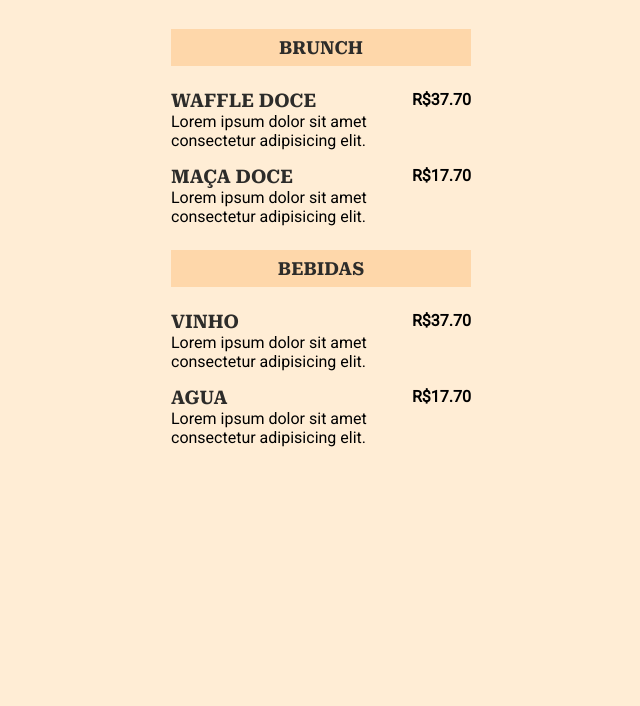
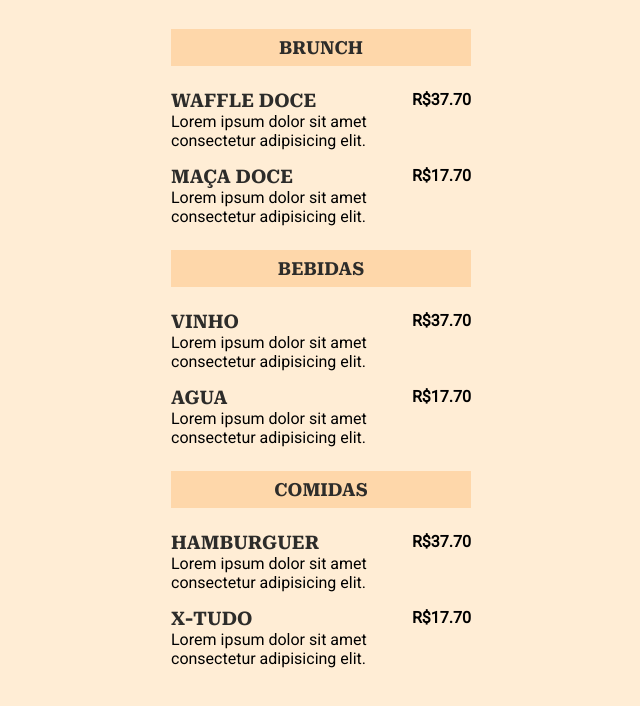
Before and after one commit to CammDev/maratona, a plain HTML site: page index.html in a window 1280 px wide. Shown: the part 88-794 px from the top of the page, without its empty margins (319-959 px from the left). Drawn offline with Linux system fonts and the light colour scheme.

Commit message:
atualizado menu

```diff
--- a/index.html
+++ b/index.html
@@ -13,6 +13,7 @@
 
   <link rel="stylesheet" href="./style.css">
 </head>
+
 
 <body>
 
@@ -87,5 +88,39 @@
     </ul>
   </section>
 
+  <section>
+    <h2>Comidas</h2>
+
+    <ul>
+      <li>
+        <div class="Details">
+          <h3>Hamburguer</h3>
+            <p class="Description">
+              Lorem ipsum dolor sit amet consectetur adipisicing elit.
+            </p>
+        </div>
+
+        <strong class="price">
+          R$37.70
+        </strong>
+      </li>
+
+   <li>
+        <div class="Details">
+          <h3>X-tudo</h3>
+            <p class="Description">
+              Lorem ipsum dolor sit amet consectetur adipisicing elit.
+            </p>
+        </div>
+
+        <strong class="price">
+          R$17.70
+        </strong>
+      </li>
+
+    </ul>
+  </section>
+
+
   </body>
 </html>
```
Lines whose indentation alone changed are shown as unchanged.
